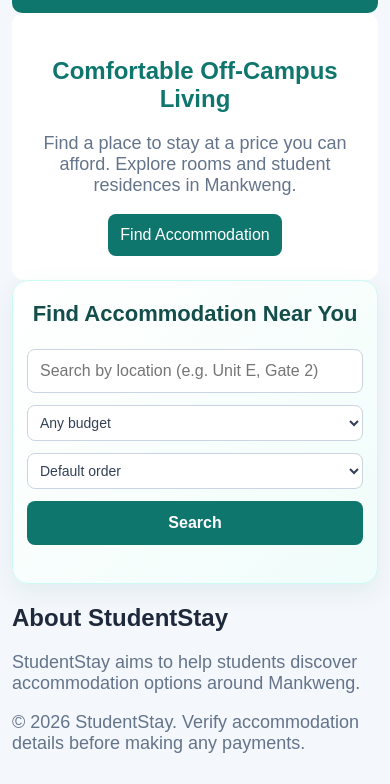
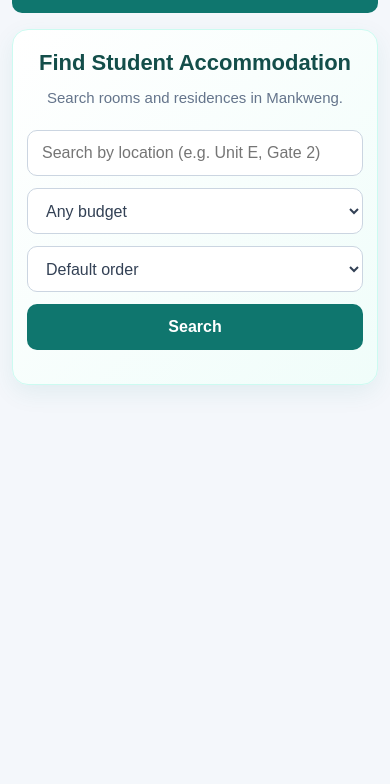
Before and after one commit to vincentpapi12-byt/student-accomodation-app, a website built with Vite: page index.html in a window 390 px wide. Shown: the part 72-856 px from the top of the page. Built offline with nearby package versions, Linux system fonts and the light colour scheme.

Commit message:
improve layout

```diff
--- a/index.html
+++ b/index.html
@@ -33,17 +33,13 @@
 </header>
 
     <main>
-        <section class="hero">
-            <h1>Comfortable Off-Campus Living</h1>
-            <p>
-                Find a place to stay at a price you can afford.
-                Explore rooms and student residences in Mankweng.
-            </p>
-            <a href="#search" class="hero-button">Find Accommodation</a>
-        </section>
+
 
         <section class="search-section" id="search">
-            <h2>Find Accommodation Near You</h2>
+            <h1>Find Student Accommodation</h1>
+            <p class="search-intro">
+                Search rooms and residences in Mankweng.
+            </p>
 
             <form class="search-form">
                 <input
@@ -88,18 +84,7 @@
             <div id="details-content"></div>
         </section>
 
-        <section id="about" class="about-section">
-            <h2>About StudentStay</h2>
-            <p>
-                StudentStay aims to help students discover accommodation
-                options around Mankweng.
-            </p>
-        </section>
-    </main>
 
-    <footer>
-        <p>&copy; 2026 StudentStay. Verify accommodation details before making any payments.</p>
-    </footer>
 <script type="module" src="/src/script.js"></script>
 </body>
 </html>
--- a/src/style.css
+++ b/src/style.css
@@ -9,7 +9,7 @@
 
 body {
     margin: 0;
-    padding: 40px;
+    padding: 24px;
     font-family: Arial, sans-serif;
     background-color: #f4f7fb;
     color: #1e293b;
@@ -77,39 +77,21 @@ header {
     cursor: pointer;
 }
 
-
-/* =========================
-   3. Hero section
-========================= */
-
-.hero {
-    padding: 40px;
-    background-color: white;
-    text-align: center;
-    border-radius: 12px;
-}
-
-.hero a {
-    display: inline-block;
-    padding: 12px;
-    background-color: #0f766e;
-    color: white;
-    text-decoration: none;
-    border-radius: 8px;
-}
-
-.hero a:hover {
-    background-color: #115e59;
+.menu-toggle:focus-visible,
+.nav-links a:focus-visible {
+    outline: 3px solid #99f6e4;
+    outline-offset: 3px;
 }
 
 
 /* =========================
-   4. Search section
+   3. Search section
 ========================= */
 
-
 .search-section {
-    padding: 35px;
+    max-width: 1100px;
+    margin: 24px auto;
+    padding: 28px;
     background: linear-gradient(135deg, #ffffff, #f0fdfa);
     text-align: center;
     border-radius: 16px;
@@ -117,7 +99,24 @@ header {
     border: 1px solid #ccfbf1;
 }
 
+.search-section h1 {
+    margin-top: 0;
+    margin-bottom: 10px;
+    color: #134e4a;
+    font-size: 28px;
+}
 
+.search-intro {
+    margin-top: 0;
+    margin-bottom: 20px;
+    color: #64748b;
+    line-height: 1.6;
+}
+
+.search-section p {
+    color: #64748b;
+    line-height: 1.6;
+}
 
 .search-form {
     display: flex;
@@ -126,6 +125,15 @@ header {
     margin-top: 22px;
 }
 
+.search-form input,
+.search-form select,
+.search-form button {
+    min-width: 0;
+    min-height: 46px;
+    padding: 10px 14px;
+    border-radius: 10px;
+    font: inherit;
+}
 
 .search-form input,
 .search-form select {
@@ -136,6 +144,14 @@ header {
                 box-shadow 0.2s ease;
 }
 
+.search-form input[type="search"] {
+    flex: 1 1 280px;
+}
+
+.search-form select {
+    flex: 0 1 190px;
+}
+
 .search-form input:focus,
 .search-form select:focus {
     outline: none;
@@ -143,52 +159,18 @@ header {
     box-shadow: 0 0 0 3px rgba(15, 118, 110, 0.12);
 }
 
-
-.search-section h2 {
-    margin-top: 0;
-    margin-bottom: 10px;
-    color: #134e4a;
-}
-
-.search-section p {
-    color: #64748b;
-    margin-bottom: 0;
-    line-height: 1.6;
-}
-
-
-.search-form input,
-.search-form select,
 .search-form button {
-    min-width: 0;
-    padding: 8px 12px;
-    border-radius: 8px;
-    font: inherit;
-}
-
-.search-form input[type="search"] {
-    flex: 1;
-}
-
-.search-form select {
-    flex: 0 1 180px;
-}
-
-.search-form button {
+    flex: 0 0 auto;
+    padding: 10px 24px;
     background-color: #0f766e;
-    color: white;
+    color: #ffffff;
     border: none;
     cursor: pointer;
     font-weight: 600;
+    white-space: nowrap;
     transition: background-color 0.2s ease,
                 transform 0.2s ease,
                 box-shadow 0.2s ease;
-
-
-    padding: 10px 20px;
-    white-space: nowrap;
-    border-radius: 8px;
-
 }
 
 .search-form button:hover {
@@ -197,23 +179,29 @@ header {
     box-shadow: 0 4px 10px rgba(15, 118, 110, 0.2);
 }
 
-
-.search-form button:focus-visible,
-.menu-toggle:focus-visible,
-.nav-links a:focus-visible {
+.search-form button:focus-visible {
     outline: 3px solid #99f6e4;
     outline-offset: 3px;
 }
 
+.search-message {
+    margin-top: 14px;
+    font-size: 14px;
+}
+
 
 /* =========================
-   5. Listings layout
+   4. Listings layout
 ========================= */
 
 #listings {
     max-width: 1100px;
     margin: 30px auto;
     padding: 20px;
+}
+
+#listings h2 {
+    color: #134e4a;
 }
 
 #accommodation-list {
@@ -224,7 +212,7 @@ header {
 
 
 /* =========================
-   6. Accommodation cards
+   5. Accommodation cards
 ========================= */
 
 .accommodation-card {
@@ -236,7 +224,8 @@ header {
     border: 1px solid #e2e8f0;
     border-radius: 14px;
     box-shadow: 0 3px 10px rgba(15, 23, 42, 0.05);
-    transition: transform 0.2s ease, box-shadow 0.2s ease;
+    transition: transform 0.2s ease,
+                box-shadow 0.2s ease;
 }
 
 .accommodation-card:hover {
@@ -306,8 +295,9 @@ header {
     outline-offset: 3px;
 }
 
+
 /* =========================
-   7. Facilities preview
+   6. Facilities preview
 ========================= */
 
 .facilities-preview {
@@ -344,6 +334,75 @@ header {
 
 
 /* =========================
+   7. Room availability
+========================= */
+
+.room-availability {
+    margin: 4px 0 10px;
+    font-size: 13px;
+    font-weight: 600;
+}
+
+.room-availability.available {
+    color: #0f766e;
+}
+
+.room-availability.fully-booked {
+    color: #b91c1c;
+}
+
+.room-list {
+    display: grid;
+    grid-template-columns: repeat(auto-fit, minmax(180px, 1fr));
+    gap: 12px;
+    margin: 12px 0 20px;
+}
+
+.room-item {
+    padding: 16px;
+    background-color: #f0fdfa;
+    border: 1px solid #ccfbf1;
+    border-radius: 12px;
+}
+
+.room-item h4 {
+    margin: 0 0 10px;
+    color: #0f766e;
+    font-size: 16px;
+}
+
+.room-item p {
+    margin: 6px 0;
+    color: #475569;
+    font-size: 14px;
+    line-height: 1.5;
+}
+
+.room-item p:nth-of-type(2) {
+    font-weight: 600;
+}
+
+.room-status {
+    display: inline-block;
+    padding: 5px 10px;
+    border-radius: 20px;
+    font-size: 12px;
+    font-weight: 600;
+    margin-top: 8px;
+}
+
+.room-status.available {
+    color: #0f766e;
+    background-color: #ccfbf1;
+}
+
+.room-status.not-available {
+    color: #b91c1c;
+    background-color: #fee2e2;
+}
+
+
+/* =========================
    8. Residence details
 ========================= */
 
@@ -351,7 +410,7 @@ header {
     max-width: 800px;
     margin: 30px auto;
     padding: 24px;
-    background-color: white;
+    background-color: #ffffff;
     border: 1px solid #e2e8f0;
     border-radius: 14px;
     box-shadow: 0 4px 14px rgba(0, 0, 0, 0.07);
@@ -370,6 +429,11 @@ header {
 
 #back-to-listings:hover {
     background-color: #f0fdfa;
+}
+
+#back-to-listings:focus-visible {
+    outline: 3px solid #99f6e4;
+    outline-offset: 3px;
 }
 
 #details-content {
@@ -409,7 +473,7 @@ header {
 
 
 /* =========================
-   9. Availability status
+   9. Residence availability
 ========================= */
 
 .availability-status {
@@ -445,6 +509,22 @@ header {
 @media (max-width: 900px) {
     #accommodation-list {
         grid-template-columns: repeat(2, minmax(0, 1fr));
+    }
+
+    .search-section {
+        padding: 24px;
+    }
+
+    .search-form {
+        flex-wrap: wrap;
+    }
+
+    .search-form input[type="search"] {
+        flex-basis: 100%;
+    }
+
+    .search-form select {
+        flex: 1 1 180px;
     }
 }
 
@@ -491,41 +571,36 @@ header {
         font-size: 16px;
     }
 
-    .hero {
-        padding: 24px 16px;
-    }
-
     .search-section {
+        margin: 16px auto;
         padding: 20px 14px;
     }
 
-    .search-section h2 {
+    .search-section h1 {
         font-size: 22px;
+    }
+
+    .search-intro {
+        font-size: 15px;
     }
 
     .search-form {
         flex-direction: column;
         align-items: stretch;
+        gap: 12px;
+        margin-top: 18px;
     }
 
     .search-form input,
+    .search-form select,
     .search-form button {
         width: 100%;
-        min-height: 44px;
-    }
-
-    .search-form select {
-        display: block;
-        width: 100%;
-        height: 36px;
-        min-height: 36px;
-        padding: 2px 8px;
-        font-size: 14px;
-        line-height: normal;
-        flex: none;
+        min-height: 46px;
+        flex: 1 1 auto;
     }
 
     #listings {
+        margin: 20px auto;
         padding: 12px;
     }
 
@@ -542,71 +617,8 @@ header {
         margin: 18px 0;
         padding: 18px;
     }
+
+    #details-content p {
+        font-size: 15px;
+    }
 }
-
-
-
-/* Room options */
-.room-list {
-    display: grid;
-    grid-template-columns: repeat(auto-fit, minmax(180px, 1fr));
-    gap: 12px;
-    margin: 12px 0 20px;
-}
-
-.room-item {
-    padding: 16px;
-    background-color: #f0fdfa;
-    border: 1px solid #ccfbf1;
-    border-radius: 12px;
-}
-
-.room-item h4 {
-    margin: 0 0 10px;
-    color: #0f766e;
-    font-size: 16px;
-}
-
-.room-item p {
-    margin: 6px 0;
-    color: #475569;
-    font-size: 14px;
-    line-height: 1.5;
-}
-
-.room-item p:nth-of-type(2) {
-    font-weight: 600;
-}
-
-.room-availability {
-    margin: 4px 0 10px;
-    font-size: 13px;
-    font-weight: 600;
-}
-
-.room-availability.available {
-    color: #0f766e;
-}
-
-.room-availability.fully-booked {
-    color: #b91c1c;
-}
-
-.room-status {
-    display: inline-block;
-    padding: 5px 10px;
-    border-radius: 20px;
-    font-size: 12px;
-    font-weight: 600;
-    margin-top: 8px;
-}
-
-.room-status.available {
-    color: #0f766e;
-    background-color: #ccfbf1;
-}
-
-.room-status.not-available {
-    color: #b91c1c;
-    background-color: #fee2e2;
-}
```
